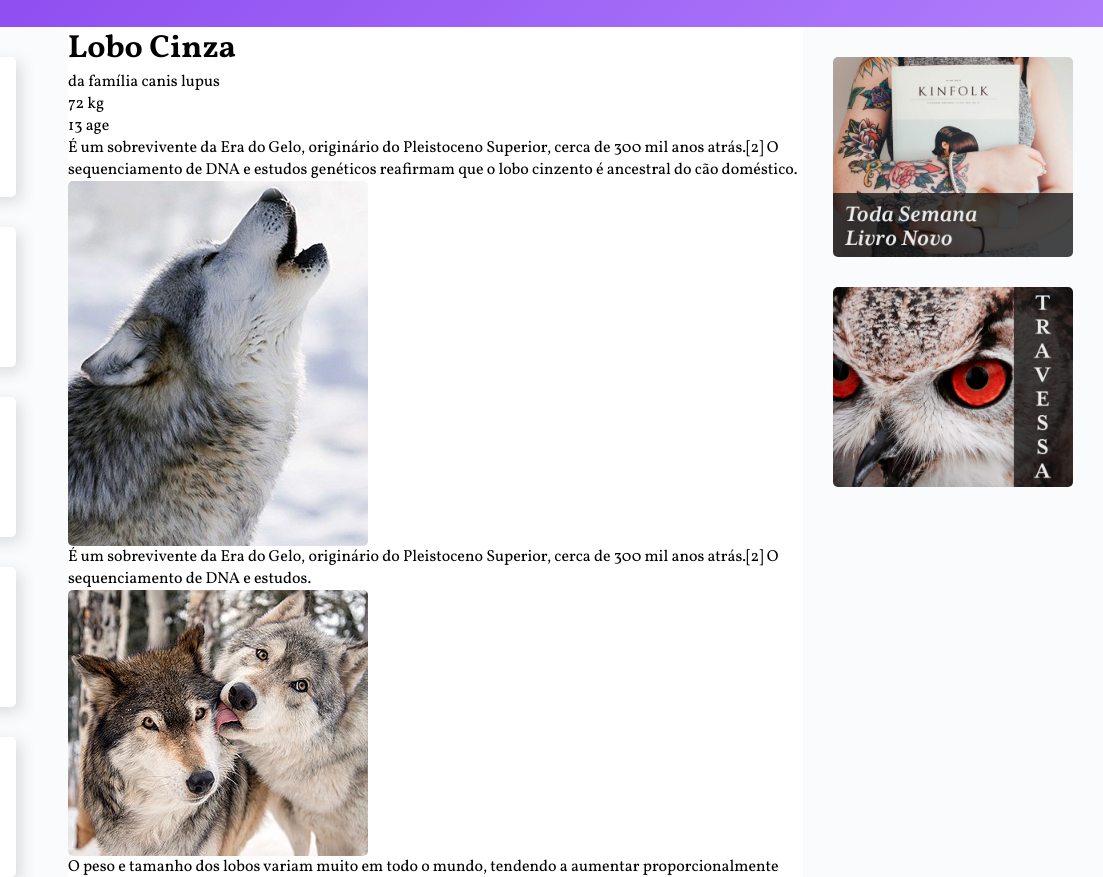
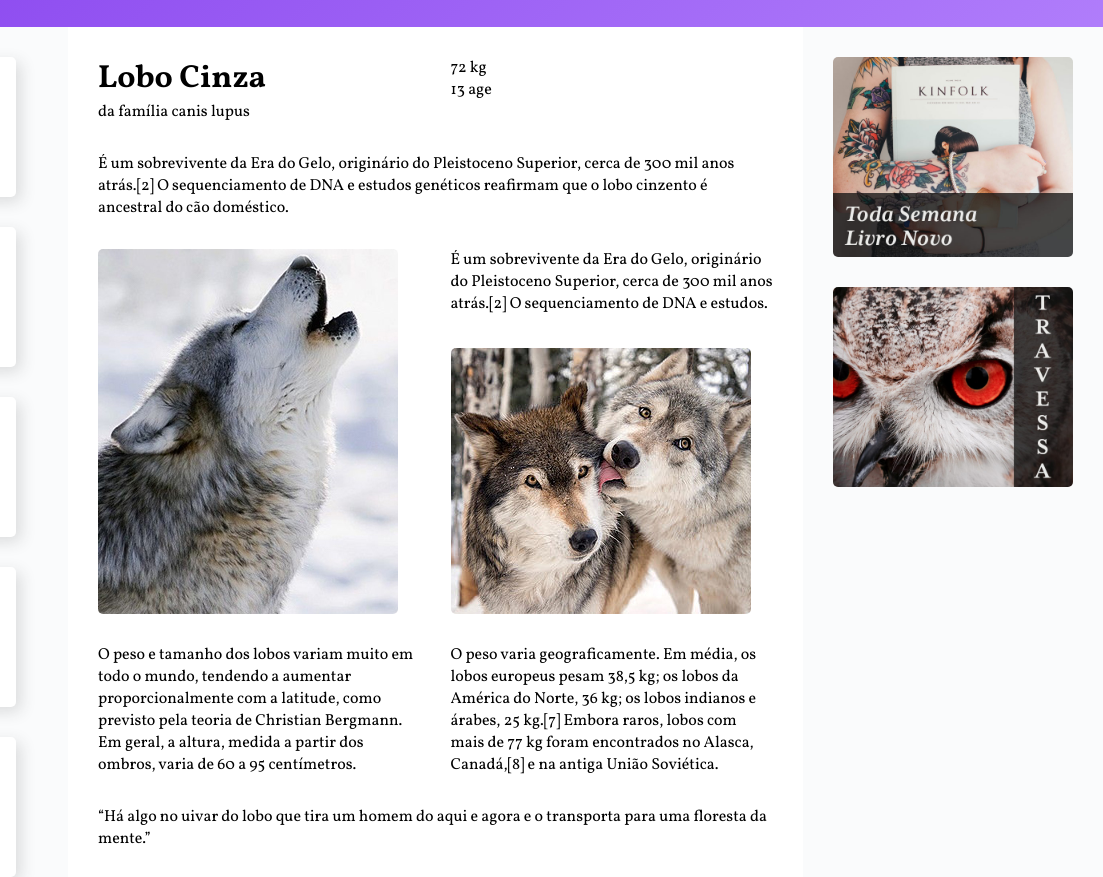
Before and after one commit to lucassodresa/css-grid-layout, a plain HTML site: page index.html in a window 1280 px wide. Shown: the part 78-955 px from the top of the page, 177-1280 px from the left. Drawn offline with Linux system fonts and the light colour scheme.

Commit message:
style content pt. 1

```diff
--- a/css/style.css
+++ b/css/style.css
@@ -102,6 +102,25 @@ img {
 
 .content {
   grid-area: content;
+  max-width: 900px;
+  margin: 0 auto;
+  padding: 30px;
+  display: grid;
+  grid-template-columns: repeat(2, 1fr);
+  gap: 30px;
+}
+
+.col-wide {
+  grid-column: 1/-1;
+}
+
+.imagem-1 {
+  grid-row: span 2;
+  align-self: end;
+}
+
+.imagem-2 {
+  align-self: end;
 }
 
 /* ANUNCIO */
--- a/index.html
+++ b/index.html
@@ -54,17 +54,18 @@
                 </div>
             </div>
 
-            <p>É um sobrevivente da Era do Gelo, originário do Pleistoceno Superior, cerca de 300 mil anos atrás.[2] O
+            <p class="col-wide">É um sobrevivente da Era do Gelo, originário do Pleistoceno Superior, cerca de 300 mil
+                anos atrás.[2] O
                 sequenciamento de DNA e estudos genéticos reafirmam que o lobo cinzento é ancestral do cão doméstico.
             </p>
 
 
-            <img src="img/wolf1.jpg" alt="Wolf 1">
+            <img class="imagem-1" src="img/wolf1.jpg" alt="Wolf 1">
 
             <p>É um sobrevivente da Era do Gelo, originário do Pleistoceno Superior, cerca de 300 mil anos atrás.[2] O
                 sequenciamento de DNA e estudos.</p>
 
-            <img src="img/wolf2.jpg" alt="Wolf 2">
+            <img class="imagem-2" src="img/wolf2.jpg" alt="Wolf 2">
 
             <p>O peso e tamanho dos lobos variam muito em todo o mundo, tendendo a aumentar proporcionalmente com a
                 latitude, como previsto pela teoria de Christian Bergmann. Em geral, a altura, medida a partir dos
@@ -76,7 +77,7 @@
                 Alasca, Canadá,[8] e na antiga União Soviética.
             </p>
 
-            <blockquote class="citacao">
+            <blockquote class="citacao col-wide">
                 <p>“Há algo no uivar do lobo que tira um homem do aqui e agora e o transporta para uma floresta da
                     mente.”</p>
             </blockquote>
@@ -100,7 +101,7 @@
             </div>
 
 
-            <img src="img/wolf3.jpg" alt="Wolf 3">
+            <img class="col-wide" src="img/wolf3.jpg" alt="Wolf 3">
 
         </main>
 
```
